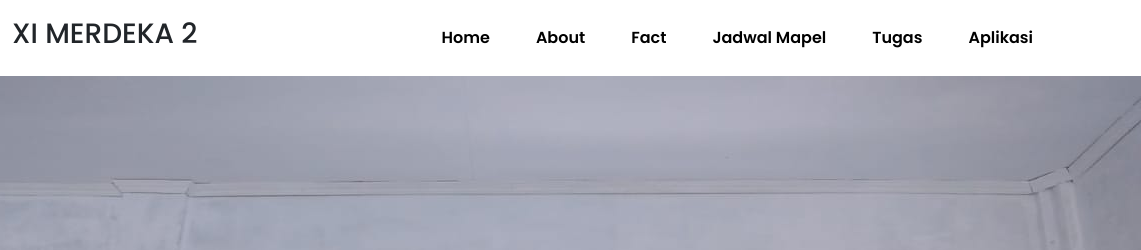
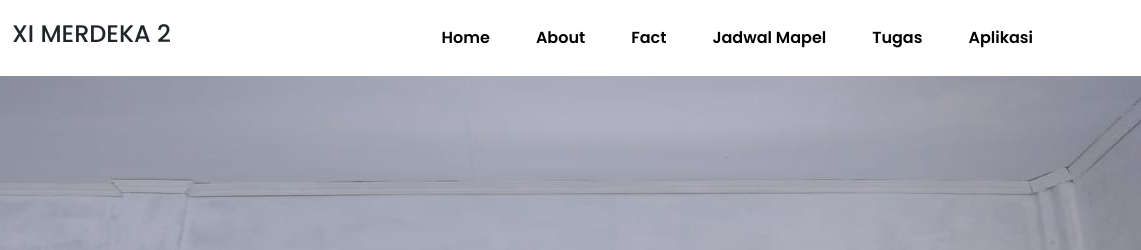
Before and after one commit to Yonata29/XI-MERDEKA-2, a plain HTML site: page index.html in a window 1280 px wide. Shown: the top 250 px of the page, 139-1280 px from the left. Drawn offline with nearby package versions, Linux system fonts and the light colour scheme.

Commit message:
Update index.html

```diff
--- a/index.html
+++ b/index.html
@@ -32,7 +32,7 @@
             <div class="container">
                 <a class="navbar-brand" href="index.html"><img src="image/logo.png" alt="logo XI MERDEKA 2"
                         width="50px" /></a>
-               <h3>XI MERDEKA 2</h3> <button class="navbar-toggler" type="button" data-toggle="collapse" data-target="#navbarNavAltMarkup"
+               <h4>XI MERDEKA 2</h4> <button class="navbar-toggler" type="button" data-toggle="collapse" data-target="#navbarNavAltMarkup"
                     aria-controls="navbarNavAltMarkup" aria-expanded="false" aria-label="Toggle navigation">
                     <span class="navbar-toggler-icon"></span>
                 </button>
```
